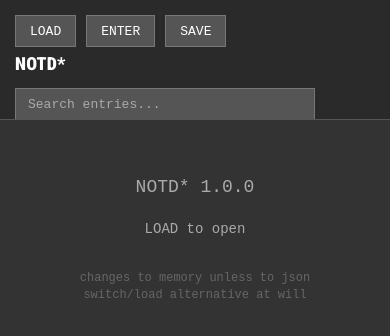
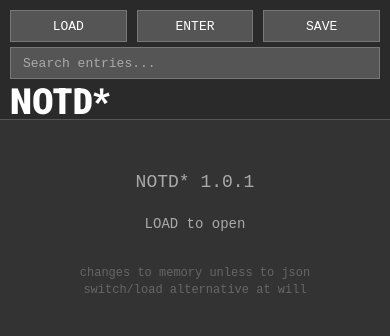
Before and after one commit to oceanic55/notd, a plain HTML site: page index.html in a window 390 px wide. Drawn offline with Linux system fonts and the light colour scheme; files whose address does not match are found by name.

Commit message:
NOTD* 1.0.1

```diff
--- a/index.html
+++ b/index.html
@@ -3,7 +3,7 @@
 
 <head>
     <meta charset="UTF-8">
-    <meta name="viewport" content="width=device-width, initial-scale=1.0">
+    <meta name="viewport" content="width=device-width, initial-scale=1.0, maximum-scale=1.0, user-scalable=no">
     <title>Notd*</title>
     <link rel="stylesheet" href="src/styles.css">
 </head>
--- a/src/diary.js
+++ b/src/diary.js
@@ -204,7 +204,7 @@ const App = {
     if (container) {
       container.innerHTML = `
         <div style="padding: 40px; text-align: center; color: #aaa;">
-          <div style="font-size: 18px; margin-bottom: 20px;">NOTD* 1.0.0</div>
+          <div style="font-size: 18px; margin-bottom: 20px;">NOTD* 1.0.1</div>
           <div style="font-size: 14px; margin-bottom: 30px;">LOAD to open</div>
           <div style="font-size: 12px; color: #666;">
             changes to memory unless to json<br>
--- a/src/styles.css
+++ b/src/styles.css
@@ -4,6 +4,14 @@
     font-weight: 900;
     font-style: normal;
     font-display: swap;
+}
+
+* {
+    box-sizing: border-box;
+    -webkit-text-size-adjust: 100%;
+    -moz-text-size-adjust: 100%;
+    -ms-text-size-adjust: 100%;
+    text-size-adjust: 100%;
 }
 
 body {
@@ -18,6 +26,8 @@ body {
     display: flex;
     flex-direction: column;
     height: 100vh;
+    width: 100%;
+    max-width: 100vw;
 }
 
 #header {
@@ -34,7 +44,7 @@ body {
 #header-top {
     display: flex;
     align-items: center;
-    margin-bottom: 15px;
+    margin-bottom: 5px;
 }
 
 #header-buttons {
@@ -44,7 +54,7 @@ body {
 
 #header-title {
     font-family: 'Roboto', sans-serif;
-    font-size: 40px;
+    font-size: 36px;
     font-weight: 900;
     letter-spacing: 0.2px;
     color: white;
@@ -62,7 +72,7 @@ body {
 #search-container {
     display: flex;
     align-items: center;
-    gap: 10px;
+    gap: 8px;
 }
 
 #search-input {
@@ -74,7 +84,8 @@ body {
     font-size: 13px;
     height: 32px;
     box-sizing: border-box;
-    width: 300px;
+    width: 100%;
+    max-width: 300px;
 }
 
 #search-input:focus {
@@ -132,6 +143,7 @@ body {
     display: flex;
     flex-direction: column;
     width: 120px;
+    min-width: 80px;
     flex-shrink: 0;
 }
 
@@ -190,7 +202,8 @@ body {
     border: 1px solid #666;
     box-shadow: 0 4px 20px rgba(0, 0, 0, 0.5);
     z-index: 1000;
-    min-width: 400px;
+    min-width: 320px;
+    max-width: 90vw;
 }
 
 #form-overlay {
@@ -221,7 +234,8 @@ body {
     padding: 5px;
     font-family: monospace;
     font-size: 14px;
-    width: 300px;
+    width: 100%;
+    max-width: 300px;
 }
 
 .form-group input:focus {
@@ -235,47 +249,104 @@ body {
 }
 
 /* Mobile responsive */
-@media (max-width: 768px) {
+@media (max-width: 500px) {
+    * {
+        max-width: 100%;
+    }
+
+    html {
+        overflow-x: hidden;
+        width: 100%;
+    }
+
+    body {
+        overflow-x: hidden;
+        width: 100vw;
+        max-width: 100vw;
+        min-width: 0;
+    }
+
     #header {
-        padding: 15px;
+        padding: 10px;
+        display: flex;
+        flex-direction: column;
+        gap: 5px;
+        width: 100%;
+        max-width: 100vw;
+        box-sizing: border-box;
     }
 
     #header-top {
-        flex-direction: column;
-        align-items: flex-start;
-        gap: 0;
-        margin-bottom: 8px;
+        order: 1;
+        display: contents;
+    }
+
+    #header-buttons {
+        order: 1;
+        display: flex;
+        flex-wrap: nowrap;
+        gap: 10px;
+        width: 100%;
+        max-width: 100%;
+        box-sizing: border-box;
+    }
+
+    #header-buttons button {
+        flex: 1;
+        min-width: 0;
+        box-sizing: border-box;
     }
 
     #header-title {
-        margin-left: 0;
+        position: static;
         order: 3;
-        margin-top: 8px;
-        font-size: 18px;
+        margin: 0;
+        font-size: 36px;
         height: auto;
         line-height: 1;
     }
 
-    #header-buttons {
-        flex-wrap: wrap;
-        order: 1;
-    }
-
     #search-container {
-        flex-direction: column;
-        align-items: flex-start;
         order: 2;
-        margin-top: 15px;
+        display: flex;
+        gap: 8px;
+        width: 100%;
+        max-width: 100%;
+        box-sizing: border-box;
     }
 
     #search-input {
-        width: 300px;
-        max-width: 100%;
+        flex: 1;
+        min-width: 0;
+        max-width: none !important;
+        width: 100% !important;
+        box-sizing: border-box;
+    }
+
+    #search-clear {
+        display: none !important;
+    }
+
+    #search-clear[style*="display: block"] {
+        display: block !important;
+        flex-shrink: 0;
+    }
+
+    #search-results {
+        display: none;
+    }
+
+    #search-results:not(:empty) {
+        display: block;
+        flex-shrink: 0;
+        white-space: nowrap;
+        font-size: 11px;
     }
 
     #entry-form {
-        min-width: 90%;
-        max-width: 90%;
+        min-width: 280px;
+        max-width: 90vw;
+        width: 90%;
     }
 
     .form-group input {
@@ -284,14 +355,22 @@ body {
     }
 
     .message {
-        gap: 20px;
+        gap: 15px;
     }
 
     .message-left {
-        width: 80px;
+        width: 70px;
+        min-width: 70px;
     }
 
     #content {
-        padding: 15px;
+        padding: 10px;
+        width: 100%;
+        max-width: 100vw;
+        box-sizing: border-box;
+    }
+
+    .message {
+        max-width: 100%;
     }
 }
```
